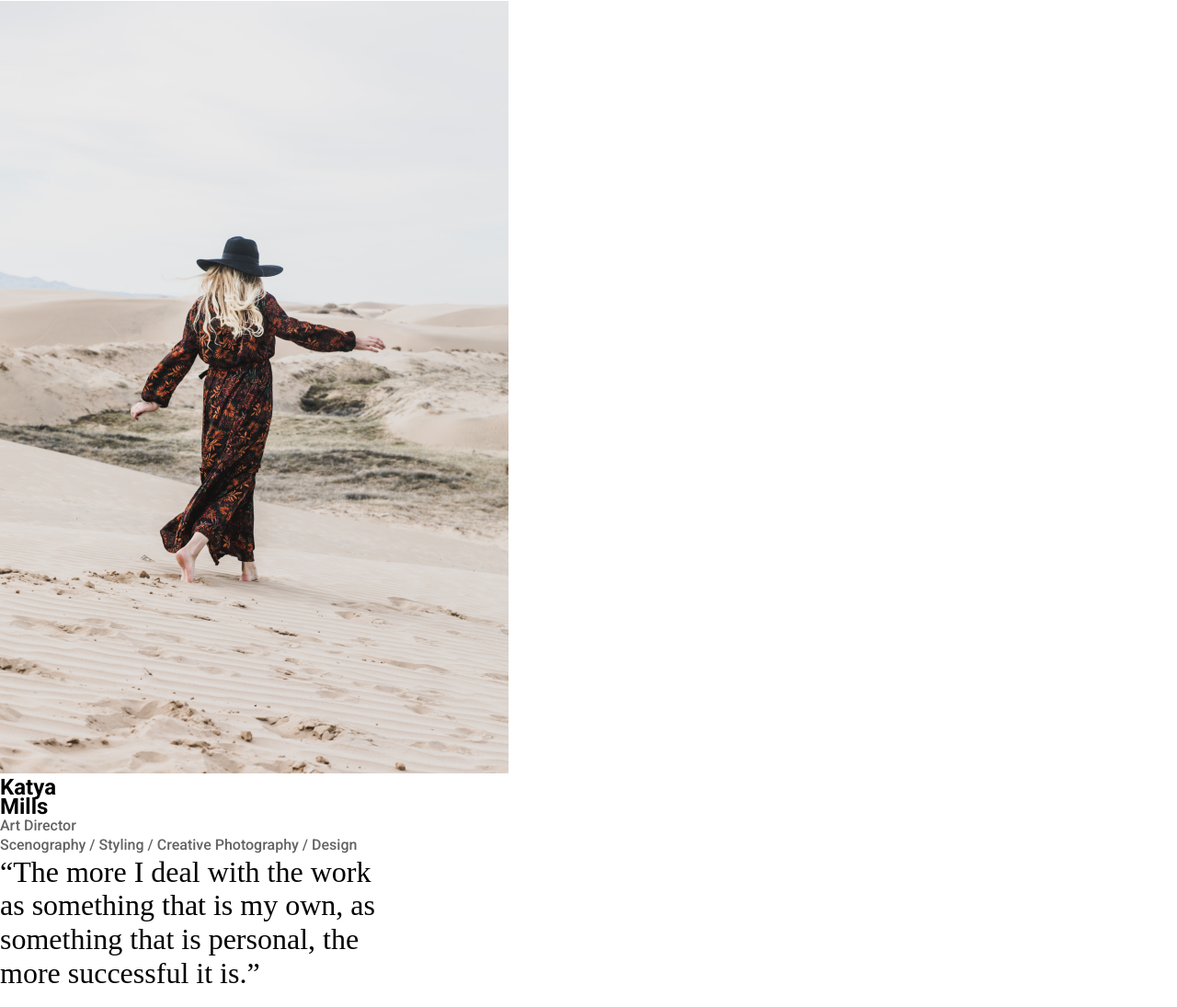
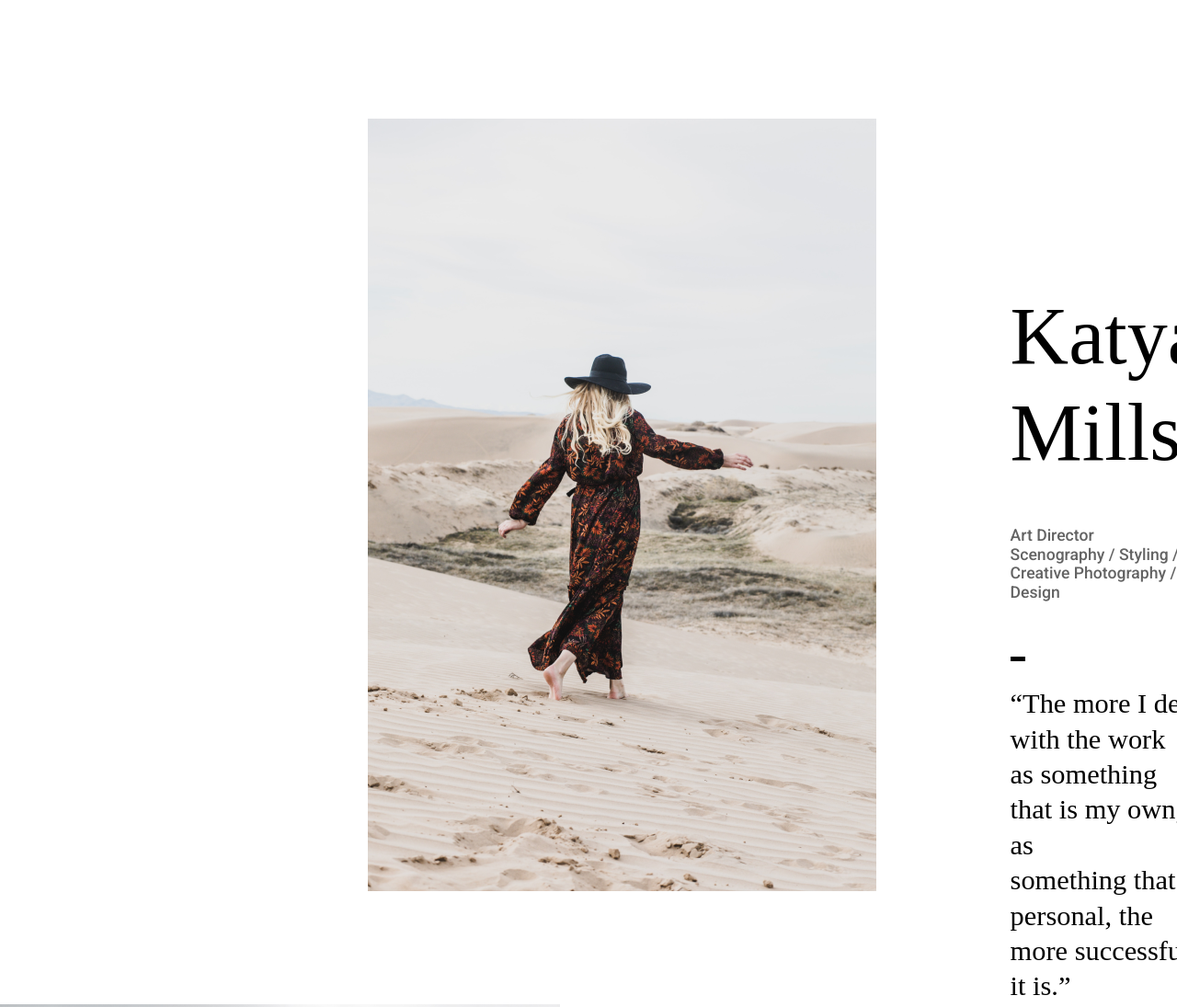
Before and after one commit to romirov/otus-css-omirov, a plain HTML site: page index.html in a window 1280 px wide. Shown: the part 755-1850 px from the top of the page at 92% size. Drawn offline with Linux system fonts and the light colour scheme.

Commit message:
applied flex layout to section 2

```diff
--- a/index.html
+++ b/index.html
@@ -28,27 +28,29 @@
     </section>
 
     <!-- section 2 -->
-    <section>
-        <article>
-            <img src="img/jared-weiss-P3cB0ynqYBw-unsplash 1.png" alt="jared-weiss">
+    <section class="katya-mills-cotainer">
+        <article class="katya-mills-img">
+        <img  src="img/jared-weiss-P3cB0ynqYBw-unsplash 1.png" alt="katya-mills-img">
         </article>
 
-        <article>
-            <h2 class="attention_words">
+        <article class="katya-mills-text">
+                <p class="katya-mills">
                     Katya<br>
                     Mills
-            </h2>
+                </p>
 
-            <p class="mills_signature">Art Director<br>
+                <p class="katya-mills-signature">Art Director<br>
                     Scenography / Styling / Creative Photography / Design</p>
 
-            <p class="quote">“The more I deal with the work<br>
+                <div class="katya-mills-rectangle"></div>
+
+                <p class="katya-mills-quote">“The more I deal with the work<br>
                     as something that is my own,  as<br>
                     something that is personal, the<br>
                     more successful it is.”</p>
         </article>
 
-        <article>
+        <article class="katya-mills-bio">
             <h3 class="rotation">Biography</h3>
         </article>
     </section>
--- a/styles/style.css
+++ b/styles/style.css
@@ -19,7 +19,7 @@ body {
   line-height: 1.3rem;
   color: #000000;
 }
-
+/* section 1 */
 .menu {
   margin-left: 50%;
   margin-top: 3%;
@@ -31,6 +31,7 @@ body {
   position: relative;
   margin-left: 25%;
   margin-right: 25%;
+  margin-bottom: 8rem;
 }
 
 .mod-studio-frame {
@@ -58,18 +59,57 @@ body {
   font-size: 1rem;
 }
 
-.mills_signature {
+/* section 2 */
+.katya-mills-cotainer {
+  display: flex;
+  flex-flow: row nowrap;
+  margin-left: 25rem;
+  margin-right: 15rem;
+}
+
+.katya-mills-img {
+  flex-basis: 100%;
+}
+
+.katya-mills-text {
+  flex-basis:  90%;
+  padding-left: 9.1rem;
+  padding-top: 11.5rem;
+}
+
+.katya-mills-bio {
+  flex-basis:  10%;
+  padding-top: 48.7rem;
+}
+
+.katya-mills {
+  font-family: "Butler", serif;
+  font-size: 5.5rem;
+  font-weight: 400;
+  line-height: 6.6rem;
+  margin-bottom: 3rem;
+}
+
+.katya-mills-signature {
   font-family: 'Roboto', sans-serif;
   font-weight: 500;
-  font-size: 1rem;
+  font-size: 1.1rem;
   line-height: 1.3rem;
   color: #636363;
+  margin-bottom: 3.7rem;
 }
 
-.quote {
+.katya-mills-rectangle {
+  background-color: black;
+  width: 01rem;
+  height: 0.3rem;
+  margin-bottom: 1.7rem;
+}
+
+.katya-mills-quote {
   font-family: "Butler", serif;
-  font-size: 2rem;
-  line-height: 2.3rem;
+  font-size: 1.9rem;
+  line-height: 2.4rem;
   font-weight: 400;
   color: #000000;
 }
```
Lines whose indentation alone changed are shown as unchanged.
